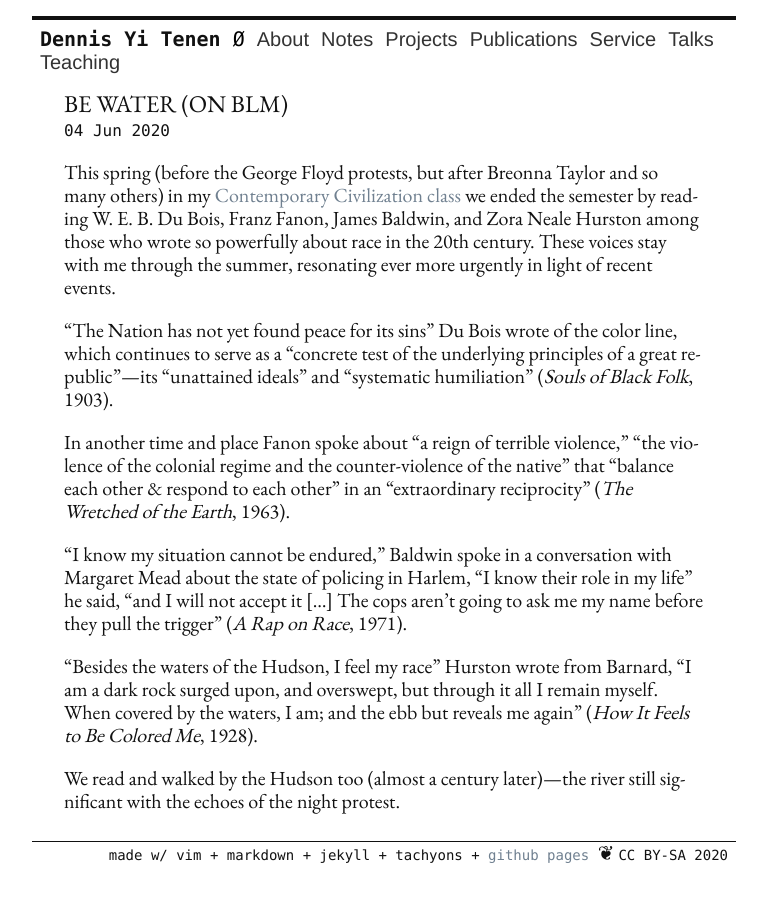
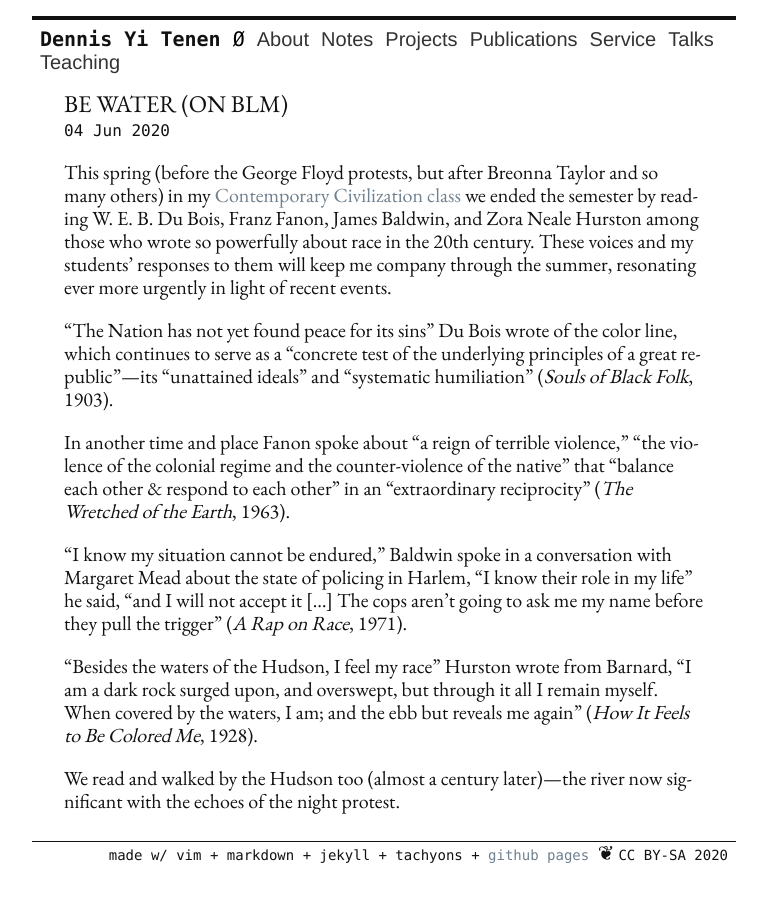
Before and after one commit to denten/denten.github.io, a Jekyll site: the page built from _posts/2020-06-04-be-water.md, in a window 1280 px wide. Shown: the whole page, without its empty margins (256-1023 px from the left). Built offline with Jekyll 4.4.1, drawn with Linux system fonts in a browser that asks for light colours.

```diff
--- a/_posts/2020-06-04-be-water.md
+++ b/_posts/2020-06-04-be-water.md
@@ -9,8 +9,8 @@
 This spring (before the George Floyd protests, but after Breonna Taylor and so many others) in
 my [Contemporary Civilization class][1] we ended the semester by reading W. E. B. Du Bois,
 Franz Fanon, James Baldwin, and Zora Neale Hurston among those who wrote so powerfully about
-race in the 20th century. These voices stay with me through the summer, resonating ever more
-urgently in light of recent events.
+race in the 20th century. These voices and my students' responses to them will keep me company
+through the summer, resonating ever more urgently in light of recent events.
 
 "The Nation has not yet found peace for its sins" Du Bois wrote of the color line, which
 continues to serve as a "concrete test of the underlying principles of a great republic"—its
@@ -29,8 +29,8 @@
 rock surged upon, and overswept, but through it all I remain myself.  When covered by the
 waters, I am; and the ebb but reveals me again" (*How It Feels to Be Colored Me*, 1928).
 
-We read and walked by the Hudson too (almost a century later)—the river still significant
-with the echoes of the night protest.
+We read and walked by the Hudson too (almost a century later)—the river now significant with
+the echoes of the night protest.
 
 
 [1]: https://github.com/denten-courses/con-civ/tree/master/2020-spring
```
